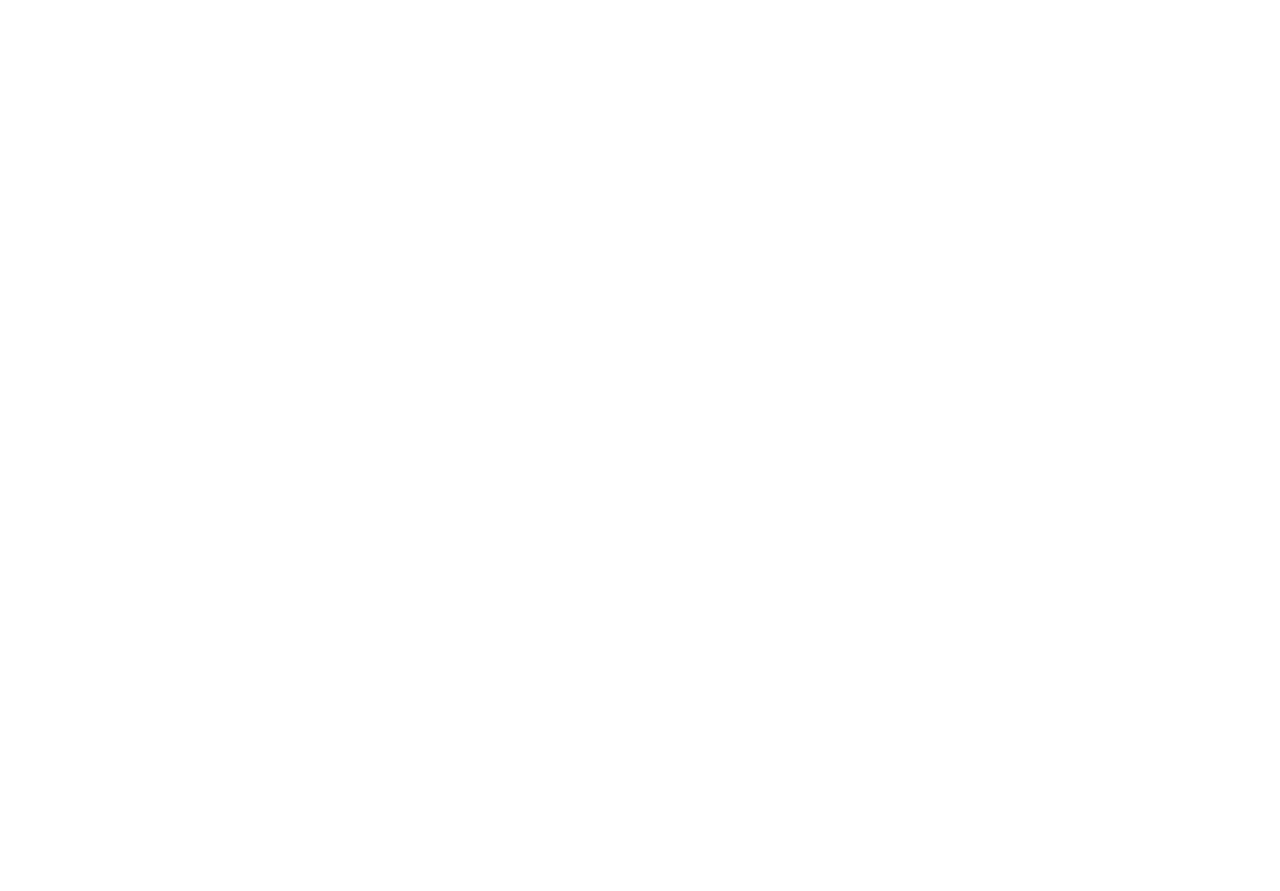
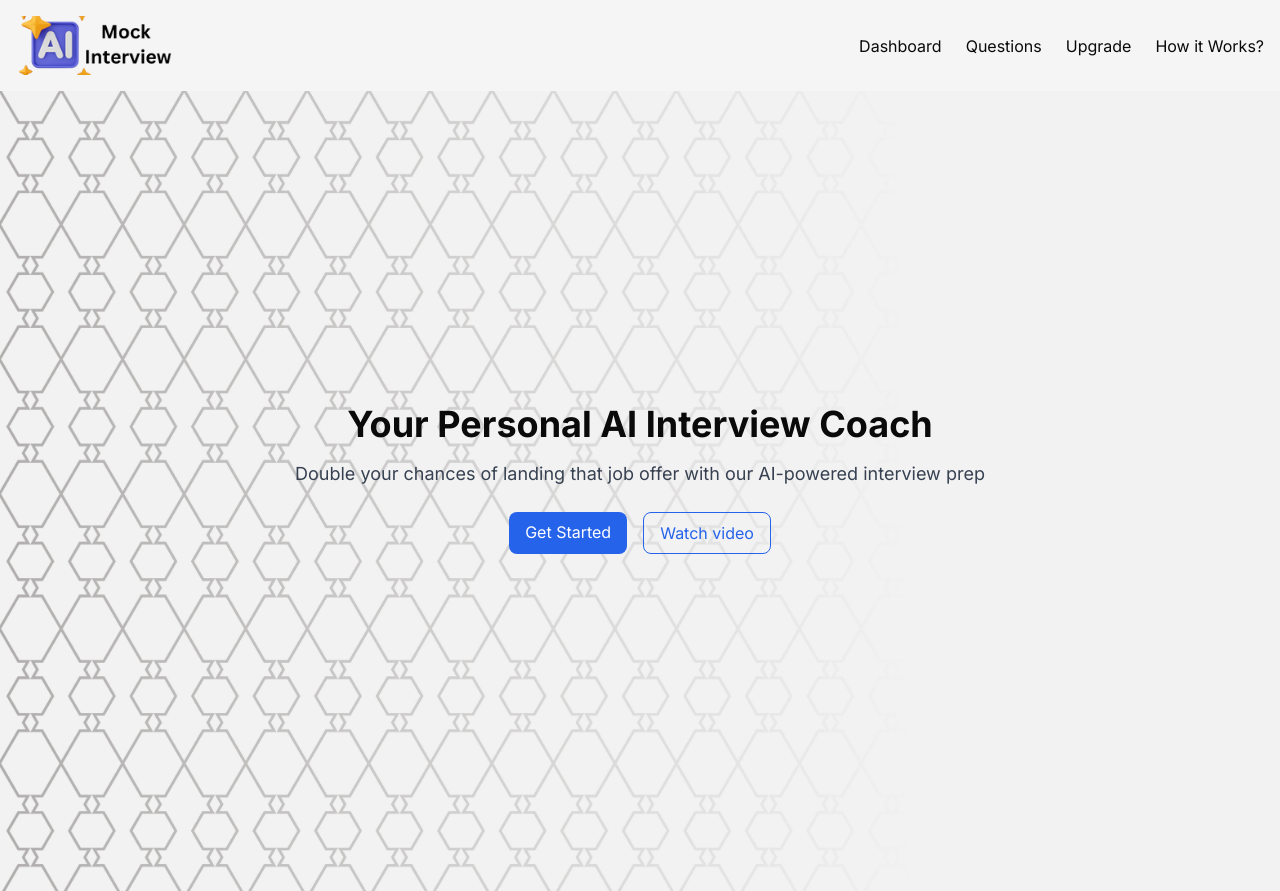
Before and after one commit to pain-arch/Mock-ai-interview-website, a Next.js app: page / in a window 1280 px wide. Before the commit the page ends 800 px from the top, so only its background shows below. Built offline with nearby package versions, Linux system fonts and the light colour scheme.

Commit message:
feat: Update landing page background image and content

```diff
--- a/app/page.js
+++ b/app/page.js
@@ -1,9 +1,35 @@
-import Image from "next/image";
+import React from 'react'
+import backgroundImage from '../public/background.jpg';
+import Header from './dashboard/_components/Header';
 
-export default function Home() {
+function Home() {
   return (
     <div>
+    <Header/>
+    <div style={{
+      // use the src property of the image object
+      backgroundImage: `url(${backgroundImage.src})`,
+      // other styles
+      backgroundPosition: "center",
+      backgroundSize: "cover",
+      backgroundRepeat: "no-repeat",
+      width: "100vw",
+      height: "100vh",
+      display: 'flex',
+      alignItems: 'center',
+      justifyContent: 'center'
+    }} className="flex flex-col items-center justify-center min-h-screen bg-gray-100">
+
+      <h1 className="text-4xl font-bold mb-4">Your Personal AI Interview Coach</h1>
+      <p className="text-lg text-gray-700 mb-6">Double your chances of landing that job offer with our AI-powered interview prep</p>
+      <div className="flex space-x-4 mb-6">
+        <a href="/dashboard" className="px-4 py-2 bg-blue-600 text-white rounded-lg">Get Started</a>
+        <a href="/sign-in" className="px-4 py-2 border border-blue-600 text-blue-600 rounded-lg">Watch video</a>
+      </div>
 
     </div>
-  );
+    </div>
+  )
 }
+
+export default Home
```
